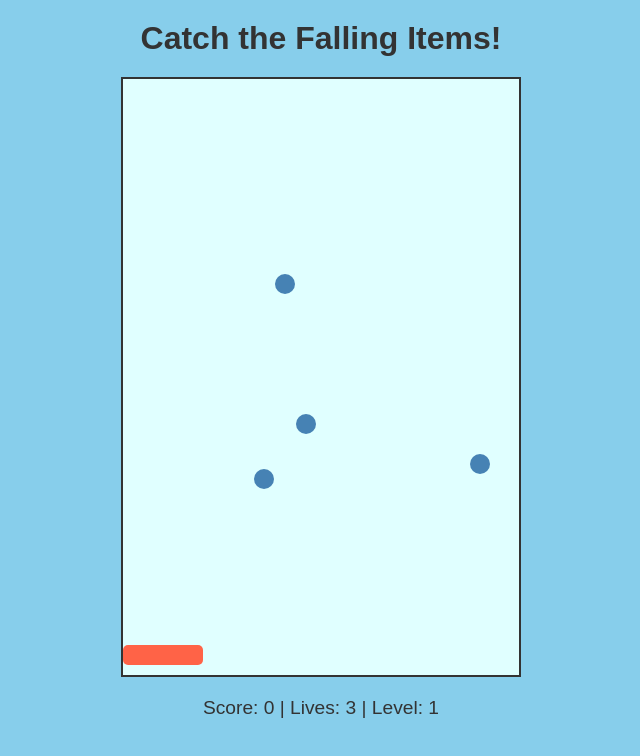
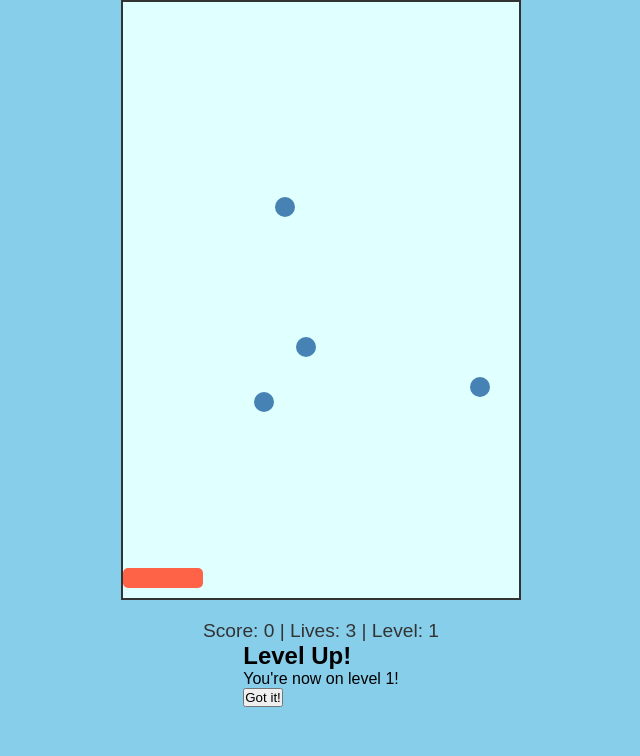
Before and after one commit to WhatDaGenZSlang/WhatDaSigma, a plain HTML site: page index.html in a window 1280 px wide. Shown: the whole page, without its empty margins (319-959 px from the left). Drawn offline with Linux system fonts and the light colour scheme.

Commit message:
Update index.html

```diff
--- a/index.html
+++ b/index.html
@@ -3,37 +3,35 @@
 <head>
     <meta charset="UTF-8">
     <meta name="viewport" content="width=device-width, initial-scale=1.0">
-    <title>Discord-Styled Catch Game</title>
+    <title>Discord-Like Game</title>
     <link rel="stylesheet" href="style.css">
 </head>
 <body>
-    <h1>Catch the Falling Items!</h1>
     <div id="game-container">
         <div id="basket"></div>
     </div>
-    <p id="score">Score: 0 | Lives: 3 | Level: 1</p>
+    <div id="score">Score: 0 | Lives: 3 | Level: 1</div>
 
-    <!-- Game Over Modal -->
-    <div id="game-over-modal">
-        <div id="game-over-content">
-            <h2>Game Over</h2>
-            <p id="final-score">Your Final Score: 0</p>
-            <p id="high-score">High Score: 0</p>
-            <button id="restart-button">Restart</button>
+    <!-- Level Up Modal -->
+    <div id="level-up-modal">
+        <div id="level-up-content">
+            <h2 id="level-up-title">Level Up!</h2>
+            <p id="level-up-text">You're now on level <span id="current-level">1</span>!</p>
+            <button id="level-up-ok">Got it!</button>
         </div>
     </div>
 
     <!-- Cheat Menu -->
     <div id="cheat-menu">
-    <h2>Cheat Menu</h2>
+        <h3>Cheat Menu</h3>
         <label for="cheat-speed">Ball Speed:</label>
-    <input type="number" id="cheat-speed" value="50"><br>
+        <input id="cheat-speed" type="number" placeholder="Speed">
         <label for="cheat-level">Level:</label>
-    <input type="number" id="cheat-level" value="1"><br>
+        <input id="cheat-level" type="number" placeholder="Level">
         <label for="cheat-lives">Lives:</label>
-    <input type="number" id="cheat-lives" value="3"><br>
+        <input id="cheat-lives" type="number" placeholder="Lives">
         <label for="cheat-score">Score:</label>
-    <input type="number" id="cheat-score" value="0"><br>
+        <input id="cheat-score" type="number" placeholder="Score">
         <button id="apply-cheats">Apply Cheats</button>
     </div>
 
```
Lines whose indentation alone changed are shown as unchanged.
